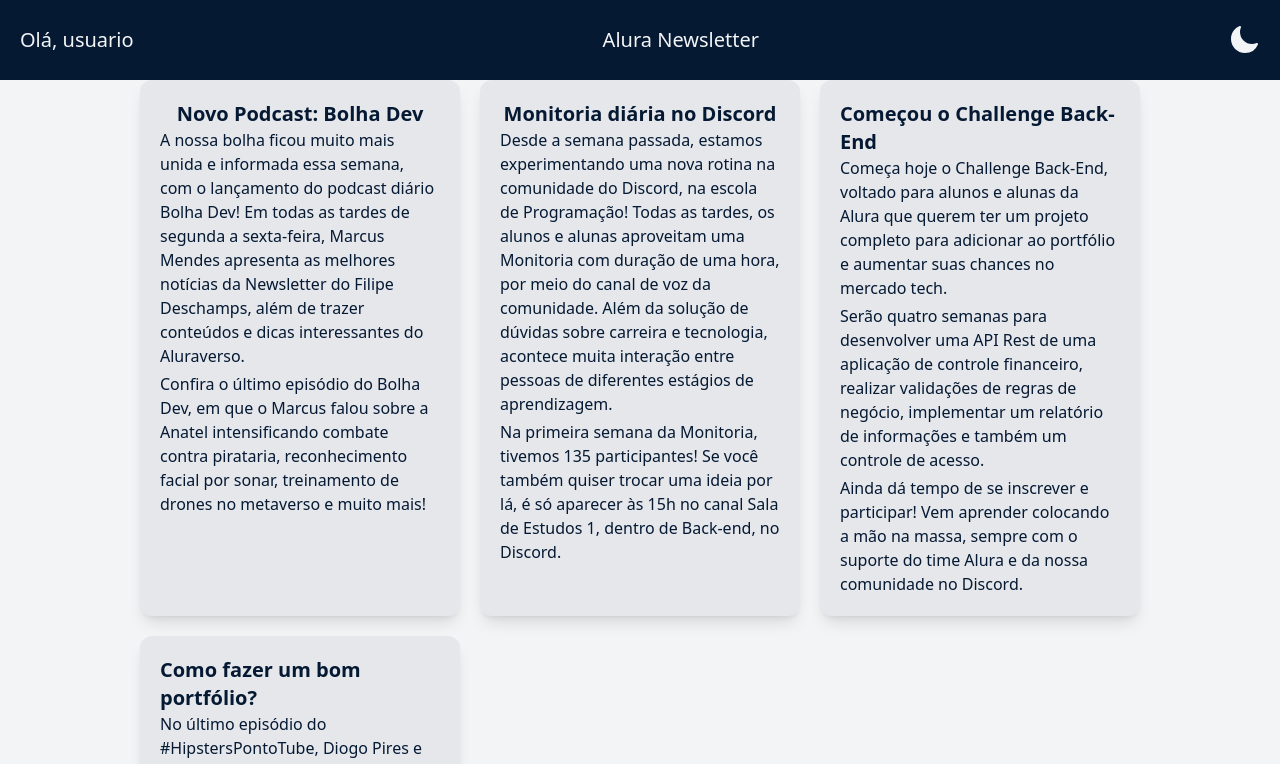
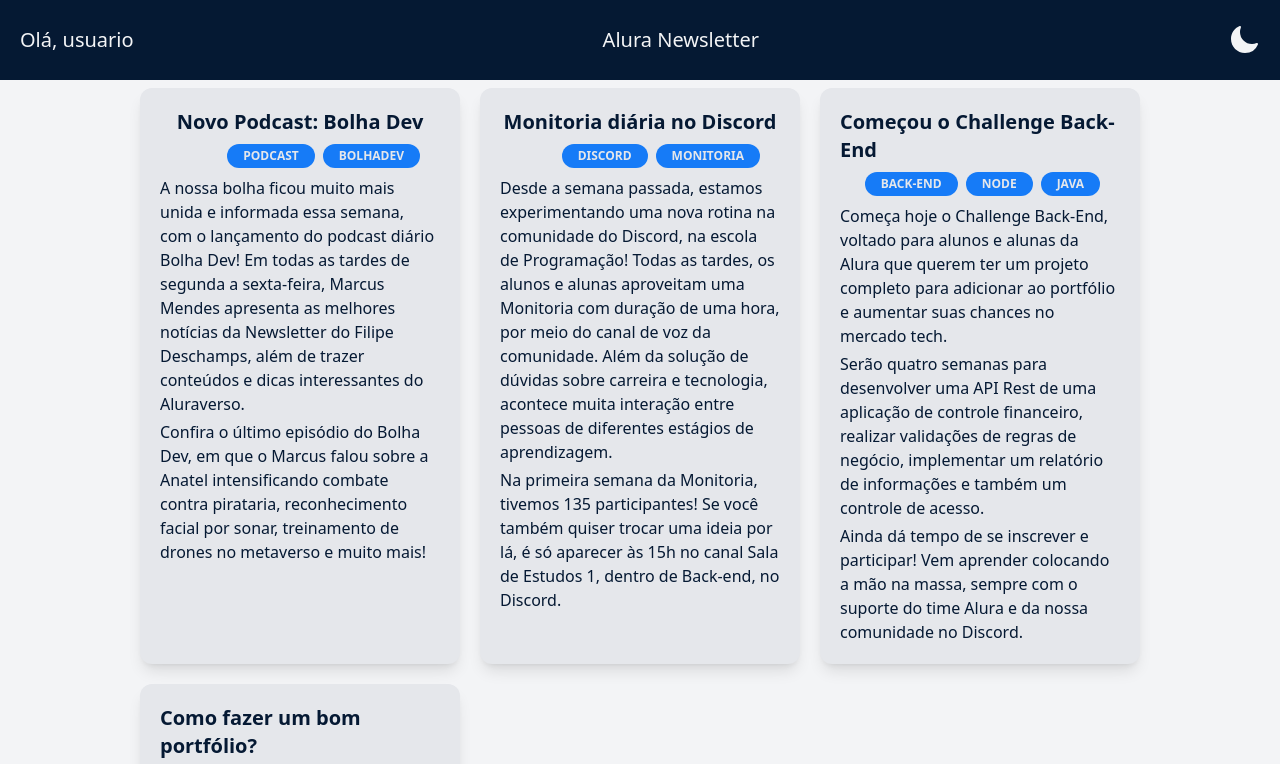
Before and after one commit to otaviohenrique1/alura-newsletter, a React (Vite) app: page / in a window 1280 px wide. Shown: the top 764 px of the page. Built offline with nearby package versions, Linux system fonts and the light colour scheme.

Commit message:
commit 8

```diff
--- a/src/components/Article/Article.jsx
+++ b/src/components/Article/Article.jsx
@@ -1,8 +1,20 @@
 /* eslint-disable react/prop-types */
 const Article = ({ title, text, tags, image, alt }) => {
   return (
-    <div className="p-5 bg-gray-200 dark:bg-dark-200 sm:rounded-xl sm:shadow-lg flex flex-col items-center">
+    <div className="p-5 bg-gray-200 dark:bg-dark-200 sm:rounded-xl sm:shadow-lg gap-2 flex flex-col items-center">
       <h3 className="text-xl text-alura-200 dark:text-gray-200 font-bold">{title}</h3>
+      <div className="w-full flex flex-row justify-end gap-2 pr-5">
+        {
+          tags.map((tag) => {
+            return (
+              <span
+                key={tag}
+                className="bg-alura-100 dark:bg-dark-100 px-4 py-1 rounded-full text-gray-200 text-xs font-bold uppercase"
+              >{tag}</span>
+            );
+          })
+        }
+      </div>
       <div className="grid gap-1">
         {
           text.map((content, index) => {
@@ -15,13 +27,8 @@
           })
         }
       </div>
-      {(image) && (
-        <img
-          className="sm:p-4"
-          src={image}
-          alt={alt}
-        />
-      )}
+      {image && <img className="sm:p-4" src={image} /> }
+      {image && alt && <span className="sr-only">{alt}</span>}
     </div>
   );
 }
--- a/src/components/ArticlesList/ArticlesList.jsx
+++ b/src/components/ArticlesList/ArticlesList.jsx
@@ -4,7 +4,7 @@
 
 const ArticlesList = () => {
   return (
-    <div className="mt-5 sm:mt-0 grid gap-5 m-auto max-w-2xl sm:grid-cols-2 lg:grid-cols-3 lg:max-w-[1000px]">
+    <div className="mt-5 sm:mt-2 grid gap-5 m-auto max-w-2xl sm:grid-cols-2 lg:grid-cols-3 lg:max-w-[1000px]">
       {data.map((props, index) => {
         return (
           <Article key={index} {...props}/>
```
